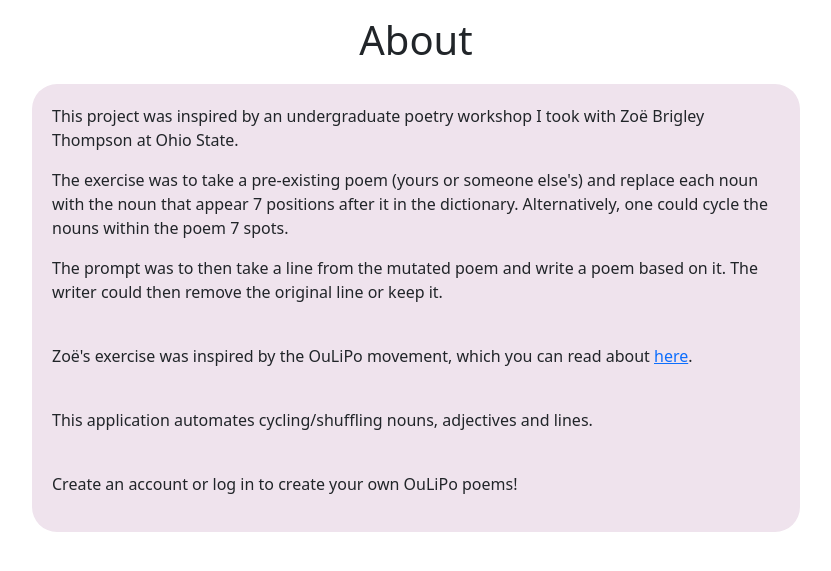
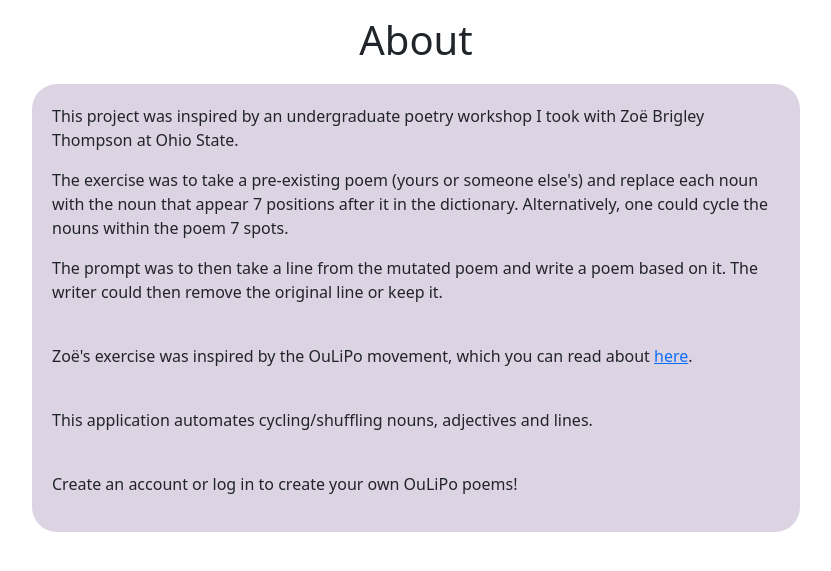
Before and after one commit to lizheym/abstract-poetry, a Rails app: page /poems/about in a window 1280 px wide. Shown: the part 76-647 px from the top of the page, without its empty margins (224-1055 px from the left). Run offline with Rails 7, Linux system fonts and the light colour scheme; style sheets or scripts are compiled from the project's sources; some libraries are stand-ins or nearby versions.

Commit message:
Formatting for about page and both poem list pages

```diff
--- a/app/assets/stylesheets/poems.scss
+++ b/app/assets/stylesheets/poems.scss
@@ -5,10 +5,19 @@
 $color-aqua: #63b5ba;
 $color-salmon: #d67a60;
 $color-purple: #8a6894;
+$color-purple-light: #dcd3e3;
 
 
 .purple {
   color: $color-purple;
+}
+
+.purple-background {
+  background-color: $color-purple;
+}
+
+.purple-background-light {
+  background-color: $color-purple-light;
 }
 
 .margin-10 {
--- a/app/views/poems/about.html.erb
+++ b/app/views/poems/about.html.erb
@@ -1,6 +1,6 @@
 <h1 class="center my-3">About</h1>
 
-<div style="margin-left:20%; margin-right:20%; padding:20px; margin-top:20px; background-color:#efe3ed; border-radius: 25px;">
+<div class="purple-background-light" style="margin-left:20%; margin-right:20%; padding:20px; margin-top:20px; border-radius: 25px;">
 <p>This project was inspired by an undergraduate poetry workshop I took with Zoë Brigley Thompson at Ohio State.</p>
 <p>The exercise was to take a pre-existing poem (yours or someone else's) and replace each noun with the noun that appear 7 positions after it in the dictionary. Alternatively, one could cycle the nouns within the poem 7 spots.</p>
 <p>The prompt was to then take a line from the mutated poem and write a poem based on it. The writer could then remove the original line or keep it.</p>
--- a/app/views/poems/index.html.erb
+++ b/app/views/poems/index.html.erb
@@ -3,14 +3,16 @@
 <table class="table table-striped">
   <thead>
     <tr>
-      <th scope="col">Title</th>
-      <th scope="col">Text</th>
+      <th scope="col" style="width: 10%"></th>
+      <th scope="col" style="width: 20%">Title</th>
+      <th scope="col" style="width: 70%">Text</th>
     </tr>
   </thead>
 
   <tbody>
     <% @poems.each do |poem| %>
       <tr>
+        <td></td>
         <td><%= poem.title %></td>
         <td class="poem">
           <%= simple_format(poem.text).html_safe %>
--- a/app/views/poems/my_poems.erb
+++ b/app/views/poems/my_poems.erb
@@ -3,7 +3,8 @@
 <table class="table table-striped">
   <thead>
     <tr>
-      <th scope="col">Title</th>
+      <th scope="col" style="width: 10%"></th>
+      <th scope="col" style="width: 20%">Title</th>
       <th scope="col">Text</th>
       <th scope="col"></th>
       <th scope="col"></th>
@@ -14,6 +15,7 @@
   <tbody>
     <% @poems.each do |poem| %>
       <tr>
+        <td></td>
         <td><%= poem.title %></td>
         <td class="poem">
           <%= simple_format(poem.text).html_safe %>
```
